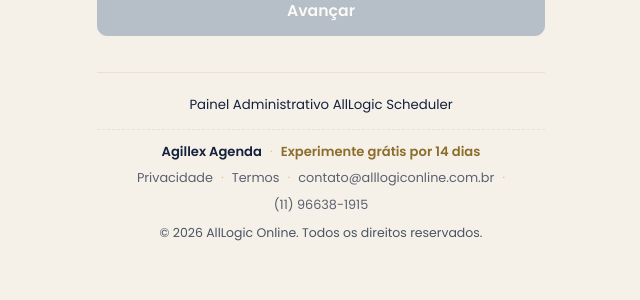
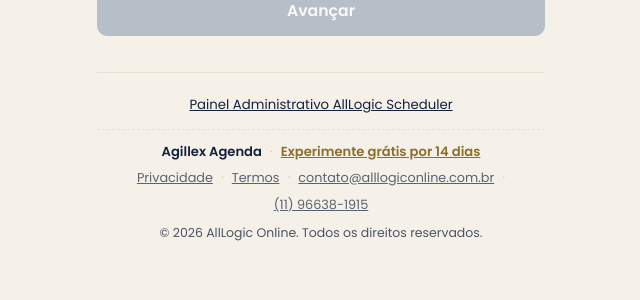
Before and after one commit to lucasdresler/alllogic-scheduler, a Flask app: page / in a window 1280 px wide. Shown: the part 283-583 px from the top of the page, without its empty margins (319-959 px from the left). Run offline with Flask 3, Linux system fonts and the light colour scheme; data that the repository does not hold is empty; some libraries are stand-ins or nearby versions.

Commit message:
style: define text-decoration underline para os links do rodape publico

```diff
--- a/static/css/style.css
+++ b/static/css/style.css
@@ -698,7 +698,7 @@ table.tabela-agendamentos .col-acoes {
 
 .rodape-publico .link-telefone {
     color: var(--navy-700);
-    text-decoration: none;
+    text-decoration: underline;
     font-weight: 600;
 }
 
@@ -746,7 +746,7 @@ table.tabela-agendamentos .col-acoes {
 .link-experimente {
     color: #8C6D2B;
     font-weight: 600;
-    text-decoration: none;
+    text-decoration: underline;
     transition: all 0.15s ease-in-out;
     display: inline-flex;
     align-items: center;
@@ -761,7 +761,7 @@ table.tabela-agendamentos .col-acoes {
 .link-painel-admin {
     color: var(--navy-profundo, #0A1F44);
     font-weight: 500;
-    text-decoration: none;
+    text-decoration: underline;
     transition: color 0.15s ease-in-out;
 }
 
@@ -777,7 +777,7 @@ table.tabela-agendamentos .col-acoes {
 
 .link-institucional {
     color: var(--text-muted, #5A6270);
-    text-decoration: none;
+    text-decoration: underline;
     transition: color 0.15s ease-in-out;
 }
 
```
